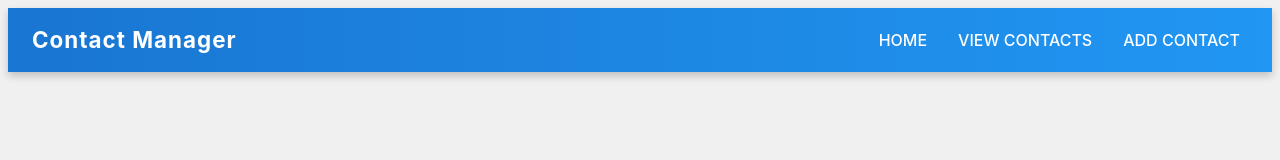
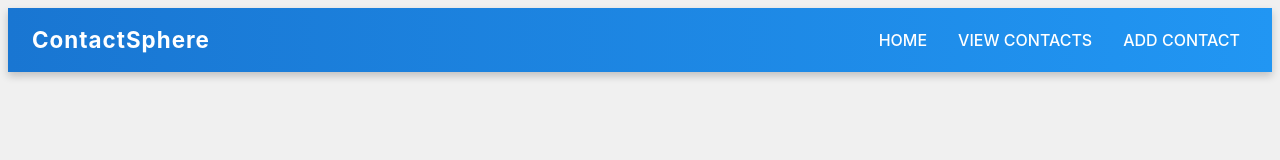
Before and after one commit to thebardofavon/ContactSphere, a React (Vite) app in the folder frontend/: page / in a window 1280 px wide. Shown: the top 160 px of the page. Built offline with nearby package versions, Linux system fonts and the light colour scheme.

Commit message:
Update Navbar.jsx

```diff
--- a/frontend/src/components/Navbar.jsx
+++ b/frontend/src/components/Navbar.jsx
@@ -27,7 +27,7 @@ const Navbar = () => {
             letterSpacing: "1px",
           }}
         >
-          Contact Manager
+          ContactSphere
         </Typography>
         <div>
           <Button
```
